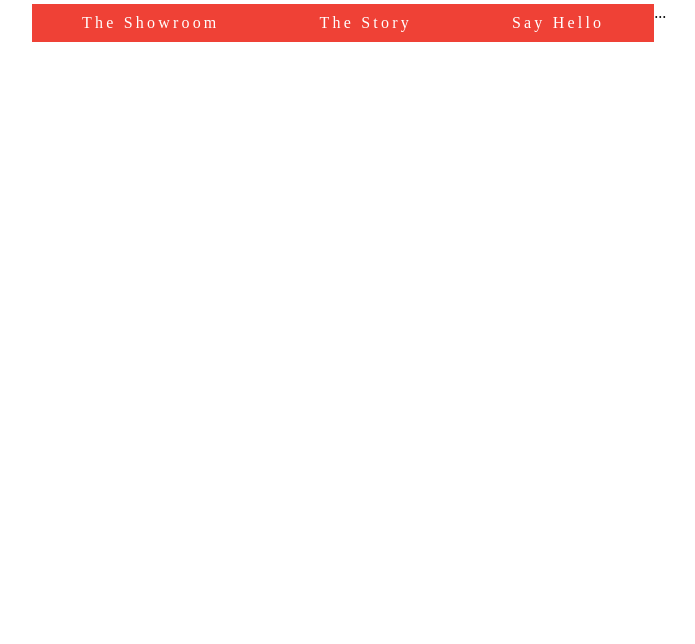
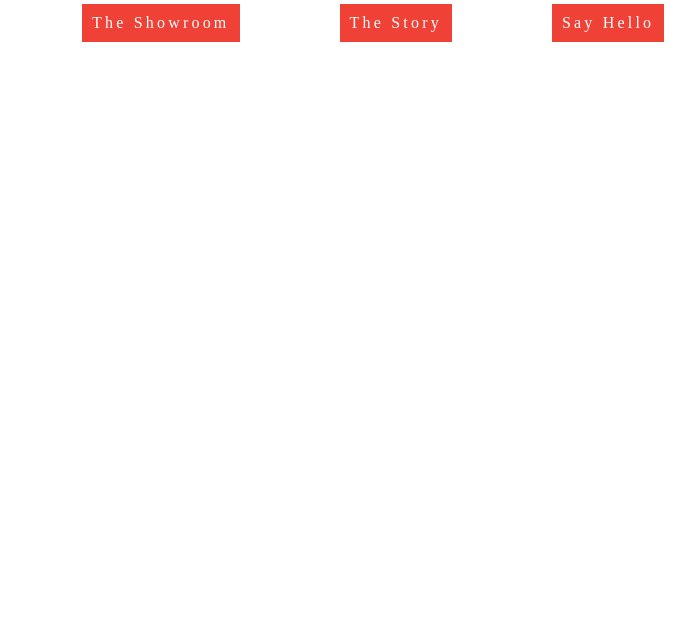
Before and after one commit to chasforeman/chasforeman.github.io, a plain HTML site: page final_unit/index.html in a window 1280 px wide. Shown: the part 156-800 px from the top of the page, without its empty margins (208-903 px from the left). Drawn offline with Linux system fonts and the light colour scheme.

Commit message:
final_unit

```diff
--- a/final_unit/css/main.css
+++ b/final_unit/css/main.css
@@ -36,8 +36,9 @@ a {
     text-align: center;
     background-color: rgb(239,65,54);
     color: white;
-    padding: 10px 50px 10px 50px;
+    padding: 10px;
     text-decoration: none;
+    margin: 0 50px;
 }
 
 a:hover {
```
